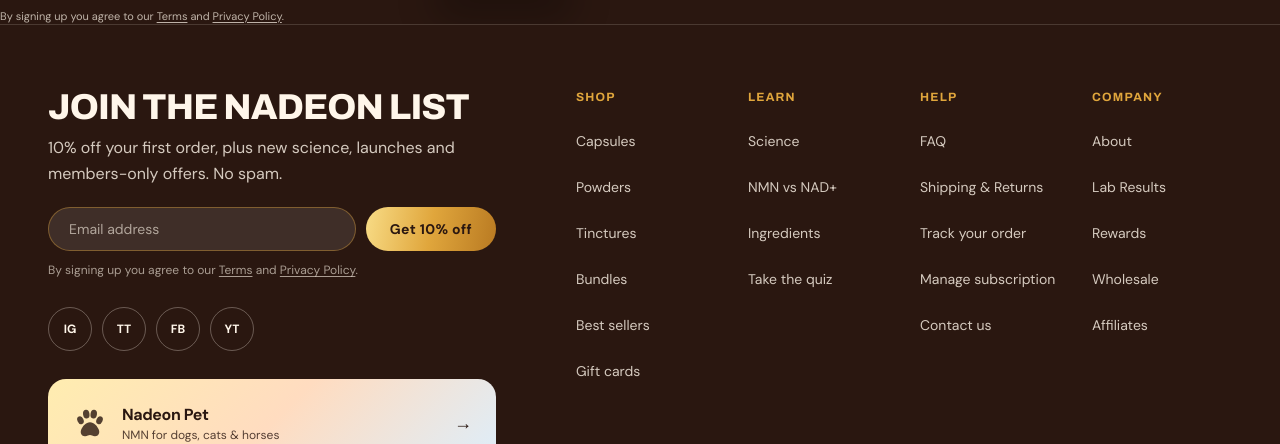
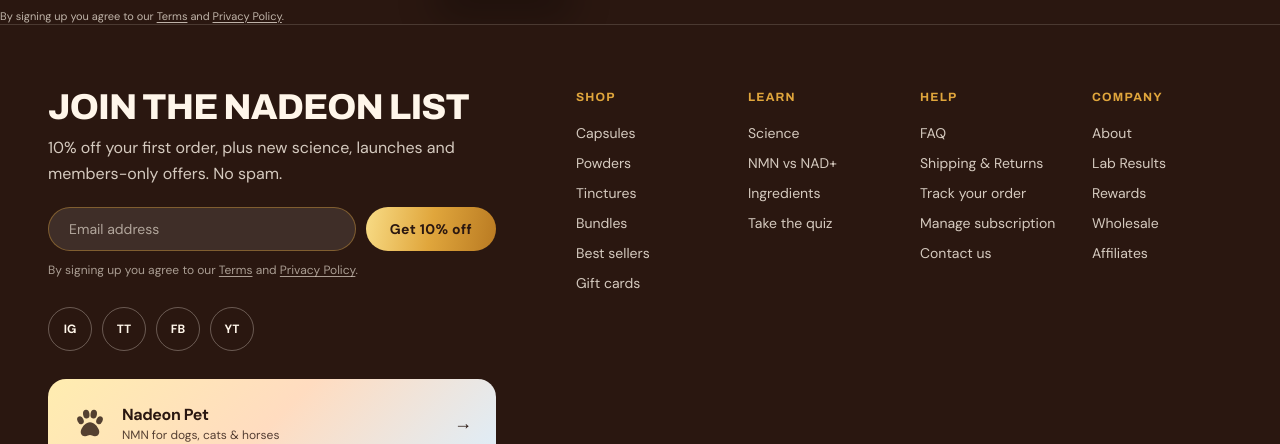
Before and after one commit to robsonrodrigues01/nadeon-web, a Next.js app: page /faq in a window 1280 px wide. Shown: the part 2082-2526 px from the top of the page. Built offline with nearby package versions, Linux system fonts and the light colour scheme; no server answers.

Commit message:
fix footer nav touch target spacing

```diff
--- a/components/layout/footer/footer-nav.tsx
+++ b/components/layout/footer/footer-nav.tsx
@@ -26,7 +26,7 @@ export function FooterNav({ line = "human", className = "" }: FooterNavProps) {
               <li key={link.label}>
                 <Link
                   href={link.href}
-                  className="inline-flex min-h-11 items-center text-sm text-fg/80 hover:text-accent hover:underline underline-offset-4 focus-visible:outline-none focus-visible:ring-2 focus-visible:ring-accent rounded-sm transition-colors"
+                  className="relative inline-block py-1 text-sm text-fg/80 hover:text-accent hover:underline underline-offset-4 focus-visible:outline-none focus-visible:ring-2 focus-visible:ring-accent rounded-sm transition-colors before:absolute before:inset-x-0 before:-inset-y-2 before:content-['']"
                 >
                   {link.label}
                 </Link>
```
Also changed, not shown: 1 other file (tests, documents, lock files or other folders).
